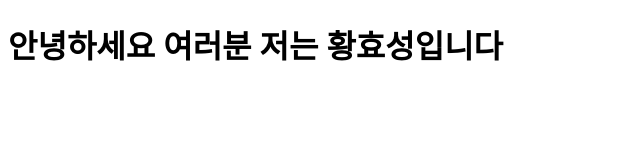
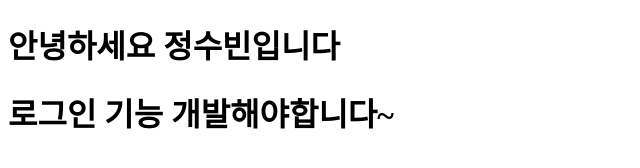
Before and after one commit to AWS-Cloud-School-6/demo-repository, a website: page index.html in a window 1280 px wide. Shown: the whole page, without its empty margins (0-640 px from the left). Drawn offline with Linux system fonts and the light colour scheme.

Commit message:
#6 Feat/로그인 기능 개발
index.html 파일 수정
로그인 기능 개발 중

```diff
--- a/index.html
+++ b/index.html
@@ -6,6 +6,7 @@
     <title>AWS Cloud School 6기</title>
 </head>
 <body>
-    <h1>안녕하세요 여러분 저는 황효성입니다</h1>
+    <h1>안녕하세요 정수빈입니다</h1>
+    <h1>로그인 기능 개발해야합니다~</h1>
 </body>
 </html>
```
